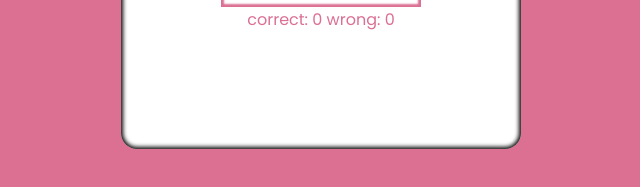
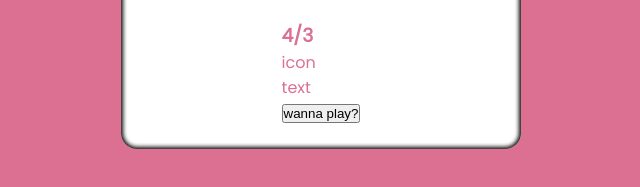
Before and after one commit to B-lovedth/Math-Quiz, a plain HTML site: page index.html in a window 1280 px wide. Shown: the part 451-638 px from the top of the page, without its empty margins (319-959 px from the left). Drawn offline with Linux system fonts and the light colour scheme.

Commit message:
Update index.html

```diff
--- a/index.html
+++ b/index.html
@@ -38,12 +38,13 @@
 
           </div>
         </div>
-        <div class="confirm">
-            <p id="countdown"></p>
-            <span id="confirm-icon"></span>
-            <div id="confirm-text"></div>
-            </div>
-    </div>
+        <div id="confirm view">
+            <h3 id="final-score">4/3</h3>
+          <span id="confirm-icon">icon</span>
+          <div id="confirm-text">text</div>
+          <button>wanna play?</button>
+        </div>
+      </div>
     </div>
 <script src="main.js"></script>
 </body>
```
